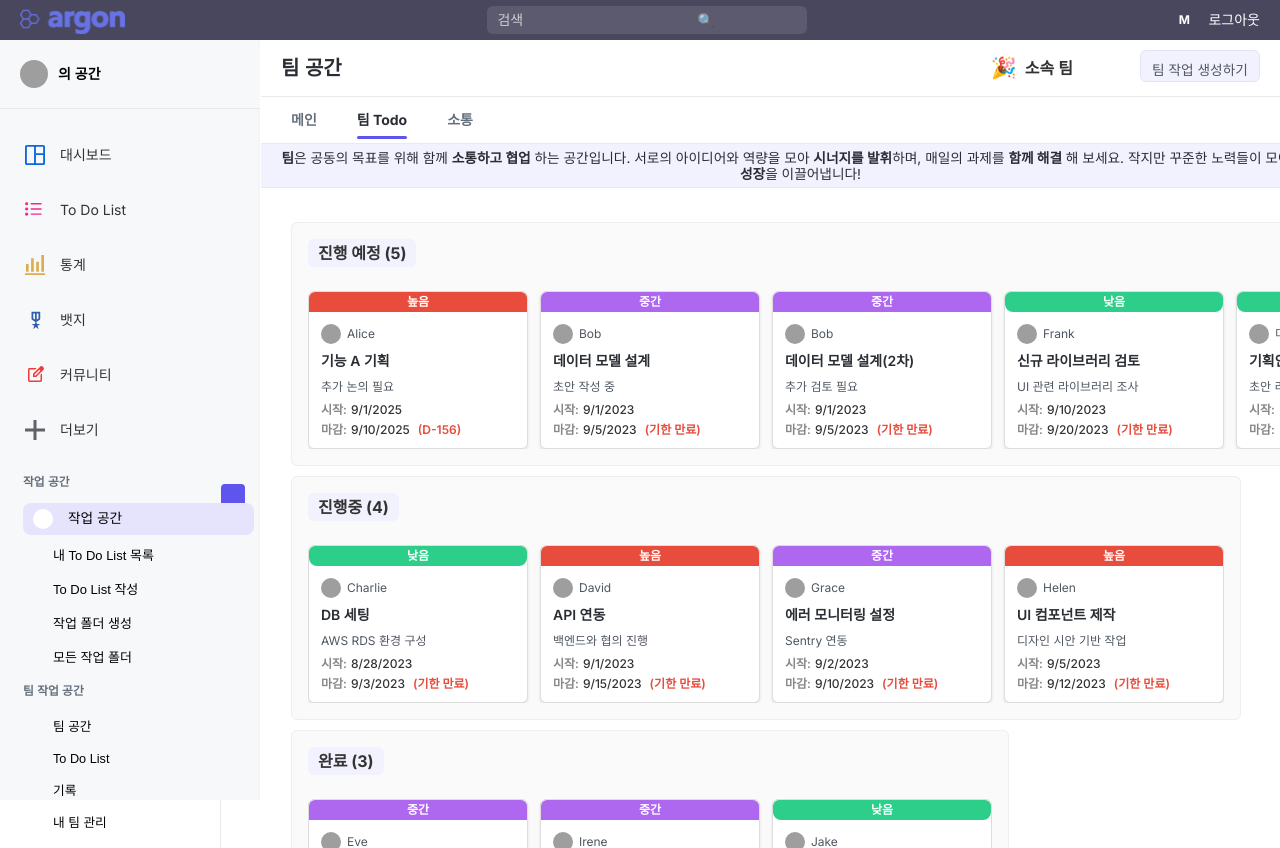
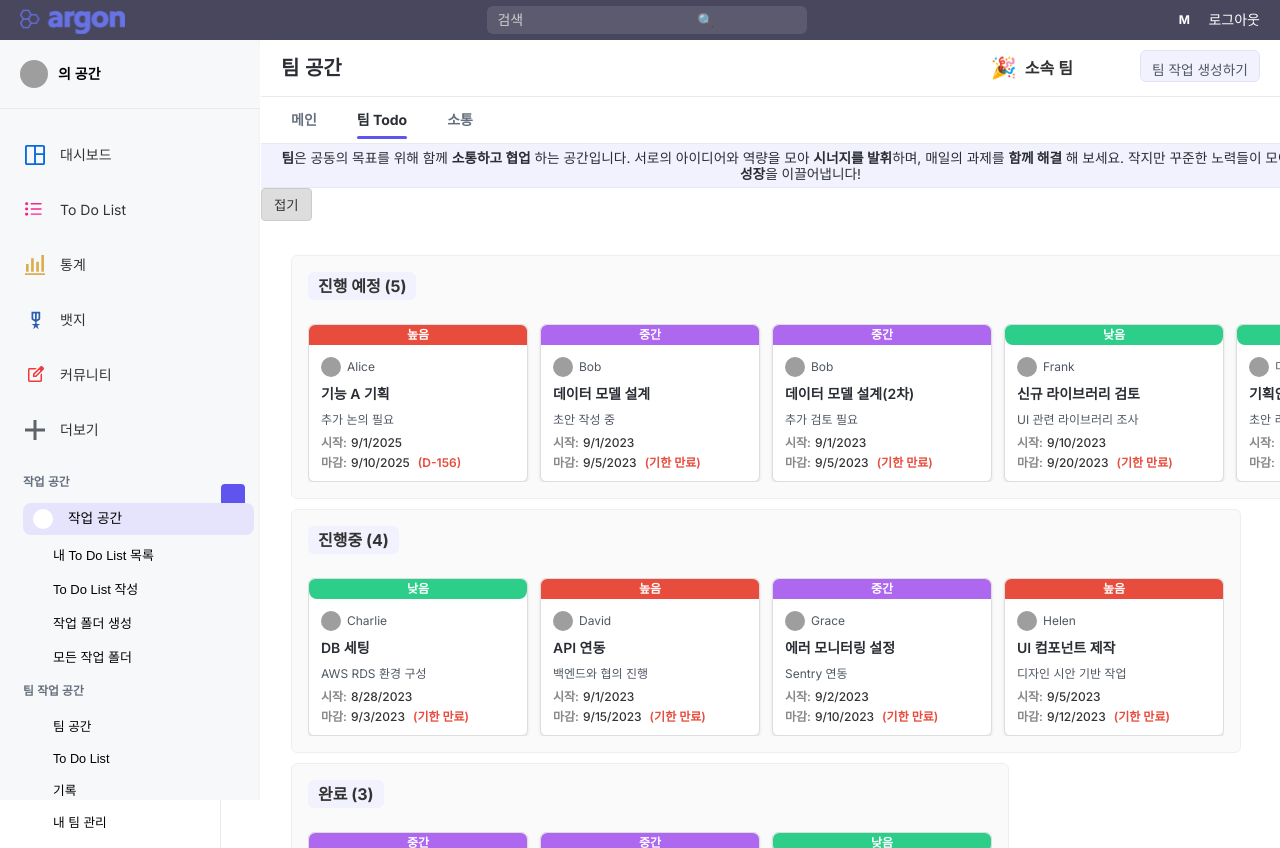
Before and after one commit to SungWookkk/FTT_frontend, a React (Create React App) app: page /team/1/todo in a window 1280 px wide. Built offline with nearby package versions, Linux system fonts and the light colour scheme; grey boxes are pictures that could not be loaded.

Commit message:
4/7 feat: [팀] Task 작업 목록 접기 / 펼치기 및 애니메이션 추가
- 페이지 간소화를 위한 접기 펼치기 추가
- 진행중을 메인에 배치하고 펼치기시 fadeIn 애니메이션으로 나타냄.

```diff
--- a/src/components/team/TeamTodoContentPage.js
+++ b/src/components/team/TeamTodoContentPage.js
@@ -155,6 +155,33 @@ function TeamTodoContentPage() {
 
     const [columns, setColumns] = useState(initialColumns);
 
+    // --------------------- [추가] 접기/펼치기 & 순차 애니메이션 관련 상태 ---------------------
+    const [collapsed, setCollapsed] = useState(false);
+    // 0 ~ 3: 각 컬럼이 순서대로 나타나는 단계를 제어
+    const [expandStep, setExpandStep] = useState(3); // 기본(처음)은 모두 보임
+
+    // 컬럼 순서 고정: onHold → inProgress → done
+    const colOrder = ["onHold", "inProgress", "done"];
+
+    const handleToggle = () => {
+        if (!collapsed) {
+            // 접기 => "진행중" 컬럼만 남기고 나머지는 숨김
+            setCollapsed(true);
+            // 진행중만 보이게 step=2로
+            setExpandStep(2);
+        } else {
+            // 펼치기 => 순차로 onHold -> inProgress -> done
+            setCollapsed(false);
+            // 처음에는 아무것도 안 보이게 step=0
+            setExpandStep(0);
+            // 0.3초 간격으로 step을 1->2->3
+            setTimeout(() => setExpandStep(1), 300); // onHold
+            setTimeout(() => setExpandStep(2), 600); // inProgress
+            setTimeout(() => setExpandStep(3), 900); // done
+        }
+    };
+    // --------------------- [추가] 끝 ---------------------
+
     // 드래그 종료 시 실행
     const onDragEnd = (result) => {
         const { source, destination } = result;
@@ -205,10 +232,16 @@ function TeamTodoContentPage() {
             <div className="list-tap">
                 <div style={{ display: "flex", alignItems: "center", justifyContent: "space-between", width: "100%" }}>
                     <div className="list-tab-container">
-                        <div className={`tab-item ${isMainPage ? "active" : ""}`} onClick={() => history.push(`/team/${teamId}`)}>
+                        <div
+                            className={`tab-item ${isMainPage ? "active" : ""}`}
+                            onClick={() => history.push(`/team/${teamId}`)}
+                        >
                             메인
                         </div>
-                        <div className={`tab-item ${isTodoPage ? "active" : ""}`} onClick={() => history.push(`/team/${teamId}/todo`)}>
+                        <div
+                            className={`tab-item ${isTodoPage ? "active" : ""}`}
+                            onClick={() => history.push(`/team/${teamId}/todo`)}
+                        >
                             팀 Todo
                         </div>
                         <div className="tab-item">소통</div>
@@ -232,23 +265,67 @@ function TeamTodoContentPage() {
                 </p>
             </div>
 
+            {/* --------------------- [추가] 접기/펼치기 버튼 --------------------- */}
+            <div style={{ marginBottom: "16px" }}>
+                <button className="btn-collapse-toggle" onClick={handleToggle}>
+                    {collapsed ? "펼치기" : "접기"}
+                </button>
+            </div>
+            {/* --------------------- [추가] 끝 --------------------- */}
+
             {/* 드래그앤드롭 컨텍스트 */}
             <DragDropContext onDragEnd={onDragEnd}>
+
                 {/*
-          - 전체 컬럼을 가로로 나열 (.kanban-columns)
-          - 각 컬럼 내부의 TASK 카드 목록(.task-list-horizontal)도 가로(좌→우)로 나열
+                  !!! 기존 코드: Object.entries(columns).map(...) !!!
+                  절대 수정/삭제하지 않고 그대로 둠.
+                  하지만 여기서는 실제로는 렌더링되지 않도록 trick 처리
+                */}
+                {Object.entries(columns).map(([columnId, columnData]) => {
+                    // [추가] trick: 아무것도 리턴 안 함
+                    return null;
+                })}
+
+                {/*
+                  [추가] 실제로는 colOrder.map(...) 로 순서 제어 + collapsed/expandStep 적용
                 */}
                 <div className="kanban-columns">
-                    {Object.entries(columns).map(([columnId, columnData]) => (
-                        <Droppable droppableId={columnId} key={columnId} direction="horizontal">
+                    {colOrder.map((columnId, idx) => {
+                        const columnData = columns[columnId];
+                        if (!columnData) return null;
+
+                        // collapsed=true이면 'inProgress'만 보임
+                        if (collapsed && columnId !== "inProgress") {
+                            return null;
+                        }
+                        // 펼치기 중인 경우: expandStep < (idx+1) 이면 아직 표시 X
+                        // idx: 0=onHold, 1=inProgress, 2=done
+                        if (!collapsed && expandStep < (idx + 1)) {
+                            return null;
+                        }
+
+                        return (
+                            <Droppable
+                                droppableId={columnId}
+                                key={columnId}
+                                direction="horizontal"
+                            >
                                 {(provided) => (
-                                <div className="kanban-column" ref={provided.innerRef} {...provided.droppableProps}>
+                                    <div
+                                        className={`kanban-column fade-in-left`}
+                                        ref={provided.innerRef}
+                                        {...provided.droppableProps}
+                                    >
                                         <h3 className="column-title">
-                                        {columnData.name} ({columnData.items.length})
+                                            {columnData.name} (
+                                            {columnData.items.length})
                                         </h3>
                                         <div className="task-list-horizontal">
-                                        {columnData.items.map((item, index) => {
-                                            const daysLeft = getDaysLeft(item.dueDate);
+                                            {columnData.items.map(
+                                                (item, index) => {
+                                                    const daysLeft = getDaysLeft(
+                                                        item.dueDate
+                                                    );
                                                     let ddayText = "";
                                                     if (daysLeft === null) {
                                                         ddayText = "날짜 미정";
@@ -260,55 +337,117 @@ function TeamTodoContentPage() {
                                                         ddayText = "기한 만료";
                                                     }
                                                     return (
-                                                <Draggable key={item.id} draggableId={item.id} index={index}>
-                                                    {(provided, snapshot) => (
+                                                        <Draggable
+                                                            key={item.id}
+                                                            draggableId={
+                                                                item.id
+                                                            }
+                                                            index={index}
+                                                        >
+                                                            {(
+                                                                provided,
+                                                                snapshot
+                                                            ) => (
                                                                 <div
-                                                            className={`kanban-task-card horizontal-card ${snapshot.isDragging ? "dragging" : ""}`}
-                                                            ref={provided.innerRef}
+                                                                    className={`kanban-task-card horizontal-card ${
+                                                                        snapshot.isDragging
+                                                                            ? "dragging"
+                                                                            : ""
+                                                                    }`}
+                                                                    ref={
+                                                                        provided.innerRef
+                                                                    }
                                                                     {...provided.draggableProps}
                                                                     {...provided.dragHandleProps}
                                                                 >
                                                                     {/* 우선순위 띠 */}
-                                                            <div className={`priority-ribbon priority-${item.priority || "낮음"}`}>
-                                                                {item.priority || "낮음"}
+                                                                    <div
+                                                                        className={`priority-ribbon priority-${
+                                                                            item.priority ||
+                                                                            "낮음"
+                                                                        }`}
+                                                                    >
+                                                                        {item.priority ||
+                                                                            "낮음"}
                                                                     </div>
                                                                     {/* 담당자 */}
                                                                     <div className="task-assignee">
-                                                                <img src={defaultUser} alt="User" className="assignee-avatar" />
-                                                                <span className="assignee-name">{item.userName || "미지정"}</span>
+                                                                        <img
+                                                                            src={
+                                                                                defaultUser
+                                                                            }
+                                                                            alt="User"
+                                                                            className="assignee-avatar"
+                                                                        />
+                                                                        <span className="assignee-name">
+                                                                            {item.userName ||
+                                                                                "미지정"}
+                                                                        </span>
                                                                     </div>
                                                                     {/* 제목 */}
-                                                            <div className="task-title" style={{ marginTop: "10px" }}>
-                                                                {item.title}
+                                                                    <div
+                                                                        className="task-title"
+                                                                        style={{
+                                                                            marginTop:
+                                                                                "10px",
+                                                                        }}
+                                                                    >
+                                                                        {
+                                                                            item.title
+                                                                        }
                                                                     </div>
                                                                     {/* 설명 */}
-                                                            <div className="task-desc">{item.description}</div>
+                                                                    <div className="task-desc">
+                                                                        {
+                                                                            item.description
+                                                                        }
+                                                                    </div>
                                                                     {/* 시작일 */}
                                                                     <div className="task-startDate">
-                                                                <span className="start-label">시작: </span>
+                                                                        <span className="start-label">
+                                                                            시작:{" "}
+                                                                        </span>
                                                                         <span className="start-date-text">
-                                  {item.startDate ? new Date(item.startDate).toLocaleDateString() : "미설정"}
+                                                                            {item.startDate
+                                                                                ? new Date(
+                                                                                    item.startDate
+                                                                                ).toLocaleDateString()
+                                                                                : "미설정"}
                                                                         </span>
                                                                     </div>
                                                                     {/* 마감일 + D-Day */}
                                                                     <div className="task-dueDate">
-                                                                <span className="due-label">마감: </span>
+                                                                        <span className="due-label">
+                                                                            마감:{" "}
+                                                                        </span>
                                                                         <span className="due-date-text">
-                                  {item.dueDate ? new Date(item.dueDate).toLocaleDateString() : "미설정"}
+                                                                            {item.dueDate
+                                                                                ? new Date(
+                                                                                    item.dueDate
+                                                                                ).toLocaleDateString()
+                                                                                : "미설정"}
                                                                         </span>
-                                                                <span className="dday-text">({ddayText})</span>
+                                                                        <span className="dday-text">
+                                                                            (
+                                                                            {
+                                                                                ddayText
+                                                                            }
+                                                                            )
+                                                                        </span>
                                                                     </div>
                                                                 </div>
                                                             )}
                                                         </Draggable>
                                                     );
-                                        })}
+                                                }
+                                            )}
                                             {provided.placeholder}
                                         </div>
                                     </div>
                                 )}
                             </Droppable>
-                    ))}
+                        );
+                    })}
                 </div>
             </DragDropContext>
         </div>
--- a/src/components/team/css/TeamTodoContentPage.css
+++ b/src/components/team/css/TeamTodoContentPage.css
@@ -192,3 +192,29 @@
     color: #e74c3c;
     margin-left: 4px;
 }
+.btn-collapse-toggle {
+     background-color: #ddd;
+     color: #333;
+     border: 1px solid #ccc;
+     border-radius: 4px;
+     padding: 6px 12px;
+     cursor: pointer;
+     transition: background-color 0.3s ease;
+ }
+.btn-collapse-toggle:hover {
+    background-color: #ccc;
+}
+
+/* 왼쪽에서 오른쪽으로 슬라이드/페이드인 */
+.fade-in-left {
+    animation: slideFromLeft 0.3s ease forwards;
+}
+@keyframes slideFromLeft {
+    0% {
+        opacity: 0;
+        /* transform 속성 제거 */
+    }
+    100% {
+        opacity: 1;
+    }
+}
```
Lines whose indentation alone changed are shown as unchanged.
